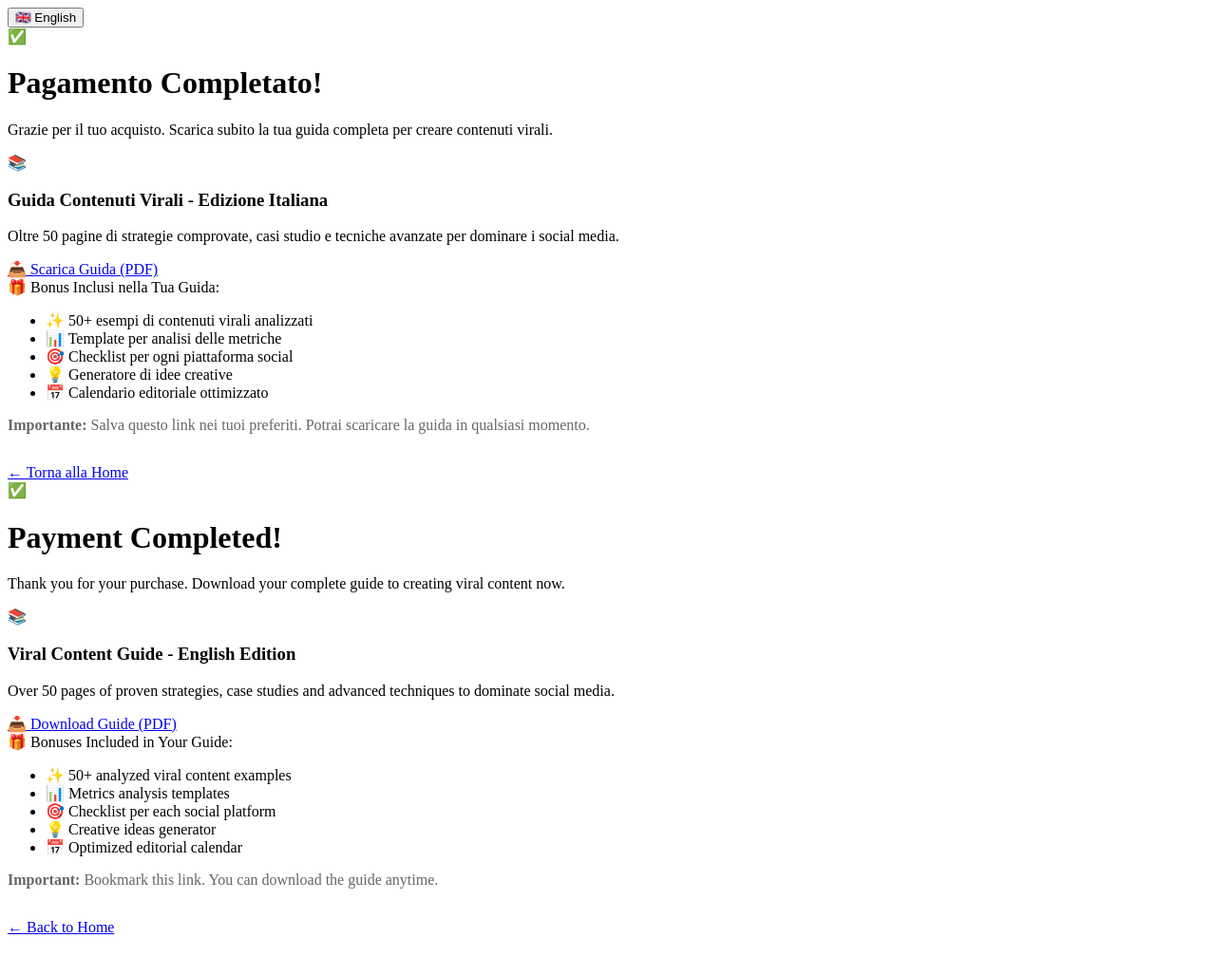
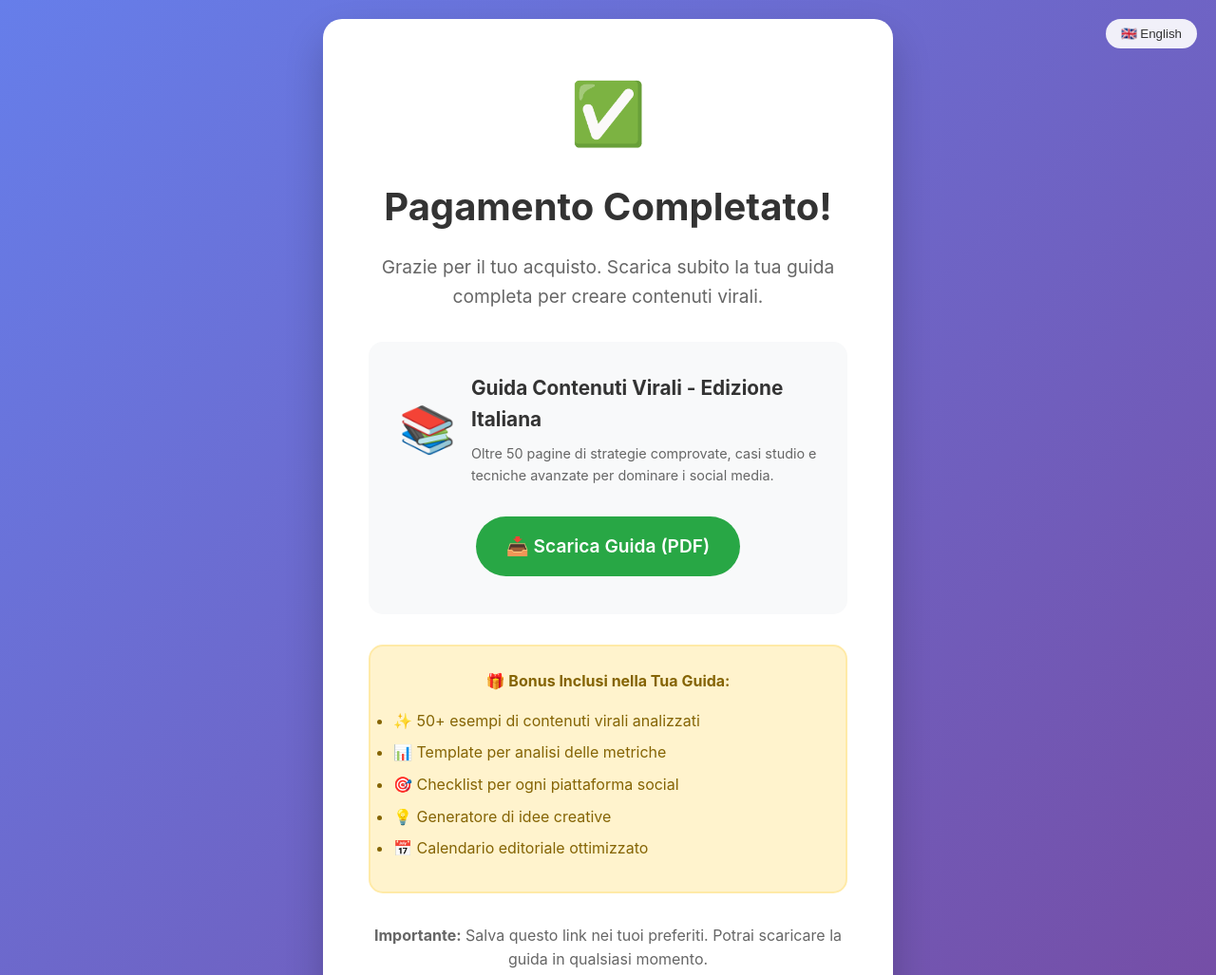
Before and after one commit to CrixPisa/LandingPage, a plain HTML site: page viral-content-static/download.html in a window 1280 px wide. Shown: the top 1027 px of the page at 95% size. Before the commit the page ends 994 px from the top, so only its background shows below. Drawn offline with Linux system fonts and the light colour scheme.

Commit message:
Add files via upload

```diff
--- a/viral-content-static/download.html
+++ b/viral-content-static/download.html
@@ -8,8 +8,196 @@
     <link rel="icon" type="image/x-icon" href="favicon.ico">
 
     <style>
-        /* [OMISSIS - Codice CSS] */
-        /* ... tutto il tuo codice CSS ... */
+        * {
+            margin: 0;
+            padding: 0;
+            box-sizing: border-box;
+        }
+
+        body {
+            font-family: -apple-system, BlinkMacSystemFont, 'Segoe UI', Roboto, Oxygen, Ubuntu, Cantarell, sans-serif;
+            line-height: 1.6;
+            color: #333;
+            background: linear-gradient(135deg, #667eea 0%, #764ba2 100%);
+            min-height: 100vh;
+            display: flex;
+            align-items: center;
+            justify-content: center;
+            padding: 20px;
+        }
+
+        .download-container {
+            background: white;
+            border-radius: 20px;
+            padding: 3rem;
+            max-width: 600px;
+            width: 100%;
+            text-align: center;
+            box-shadow: 0 20px 40px rgba(0, 0, 0, 0.2);
+        }
+
+        .success-icon {
+            font-size: 4rem;
+            color: #28a745;
+            margin-bottom: 1rem;
+        }
+
+        h1 {
+            font-size: 2.5rem;
+            color: #333;
+            margin-bottom: 1rem;
+        }
+
+        .subtitle {
+            font-size: 1.2rem;
+            color: #666;
+            margin-bottom: 2rem;
+        }
+
+        .download-section {
+            background: #f8f9fa;
+            border-radius: 15px;
+            padding: 2rem;
+            margin-bottom: 2rem;
+        }
+
+        .guide-preview {
+            display: flex;
+            align-items: center;
+            gap: 1rem;
+            margin-bottom: 1.5rem;
+            text-align: left;
+        }
+
+        .guide-icon {
+            font-size: 3rem;
+            color: #667eea;
+        }
+
+        .guide-info h3 {
+            font-size: 1.3rem;
+            color: #333;
+            margin-bottom: 0.5rem;
+        }
+
+        .guide-info p {
+            color: #666;
+            font-size: 0.9rem;
+        }
+
+        .download-btn {
+            background: #28a745;
+            color: white;
+            border: none;
+            padding: 1rem 2rem;
+            border-radius: 50px;
+            font-size: 1.2rem;
+            font-weight: 600;
+            cursor: pointer;
+            transition: all 0.3s;
+            text-decoration: none;
+            display: inline-block;
+            margin: 0.5rem;
+            min-width: 200px;
+        }
+
+        .download-btn:hover {
+            background: #218838;
+            transform: translateY(-2px);
+            box-shadow: 0 10px 20px rgba(0, 0, 0, 0.2);
+        }
+
+        .download-btn:active {
+            transform: translateY(0);
+        }
+
+        .bonus-section {
+            background: #fff3cd;
+            border: 2px solid #ffeaa7;
+            border-radius: 15px;
+            padding: 1.5rem;
+            margin-bottom: 2rem;
+        }
+
+        .bonus-title {
+            color: #856404;
+            font-weight: bold;
+            margin-bottom: 1rem;
+        }
+
+        .bonus-list {
+            text-align: left;
+            color: #856404;
+        }
+
+        .bonus-list li {
+            margin-bottom: 0.5rem;
+        }
+
+        .back-home {
+            background: #667eea;
+            color: white;
+            border: none;
+            padding: 0.8rem 1.5rem;
+            border-radius: 25px;
+            font-size: 1rem;
+            font-weight: 500;
+            cursor: pointer;
+            transition: all 0.3s;
+            text-decoration: none;
+            display: inline-block;
+        }
+
+        .back-home:hover {
+            background: #5a67d8;
+            transform: translateY(-2px);
+        }
+
+        .lang-content {
+            display: none;
+        }
+
+        .lang-content.active {
+            display: block;
+        }
+
+        .lang-switch {
+            position: absolute;
+            top: 20px;
+            right: 20px;
+            background: rgba(255, 255, 255, 0.9);
+            color: #333;
+            border: none;
+            padding: 0.5rem 1rem;
+            border-radius: 25px;
+            cursor: pointer;
+            font-weight: 500;
+            transition: background 0.3s;
+        }
+
+        .lang-switch:hover {
+            background: white;
+        }
+
+        @media (max-width: 768px) {
+            .download-container {
+                padding: 2rem;
+            }
+
+            h1 {
+                font-size: 2rem;
+            }
+
+            .guide-preview {
+                flex-direction: column;
+                text-align: center;
+            }
+
+            .download-btn {
+                width: 100%;
+                margin: 0.5rem 0;
+            }
+        }
     </style>
 </head>
 <body>
@@ -78,7 +266,7 @@
                 <ul class="bonus-list">
                     <li>✨ 50+ analyzed viral content examples</li>
                     <li>📊 Metrics analysis templates</li>
-                    <li>🎯 Checklist per each social platform</li>
+                    <li>🎯 Checklist for each social platform</li>
                     <li>💡 Creative ideas generator</li>
                     <li>📅 Optimized editorial calendar</li>
                 </ul>
@@ -93,19 +281,55 @@
     </div>
 
     <script>
-      // *** ATTENZIONE: MODIFICA QUESTI VALORI ***
-      // Inserisci il valore esatto della tua guida (es. 49.00) e la valuta (es. 'EUR' o 'USD')
       fbq('track', 'Purchase', {
         value: 29.00,
         currency: 'EUR'
       });
-      // *****************************************
     </script>
     <script>
         // Language switching functionality
         let currentLang = 'it';
-        // ... (resto del tuo codice JavaScript per la lingua)
-        // ...
+
+        function switchLanguage() {
+            currentLang = currentLang === 'it' ? 'en' : 'it';
+
+            // Hide all language content
+            document.querySelectorAll('.lang-it, .lang-en').forEach(el => {
+                el.style.display = 'none';
+            });
+
+            // Show current language content
+            document.querySelectorAll(`.lang-${currentLang}`).forEach(el => {
+                el.style.display = el.classList.contains('lang-content') ? 'block' : 'inline';
+            });
+
+            // Update page language attribute
+            document.documentElement.lang = currentLang;
+
+            // Update title
+            const title = currentLang === 'it'
+                ? 'Download - ViralGuide'
+                : 'Download - ViralGuide';
+            document.title = title;
+        }
+
+        // Initialize language based on URL parameter
+        document.addEventListener('DOMContentLoaded', function() {
+            const urlParams = new URLSearchParams(window.location.search);
+            const lang = urlParams.get('lang');
+
+            if (lang === 'en') {
+                switchLanguage();
+            }
+
+            // Track download events
+            document.querySelectorAll('.download-btn').forEach(btn => {
+                btn.addEventListener('click', function() {
+                    // You can add analytics tracking here
+                    console.log('Guide downloaded:', this.href);
+                });
+            });
+        });
     </script>
 </body>
 </html>
```
